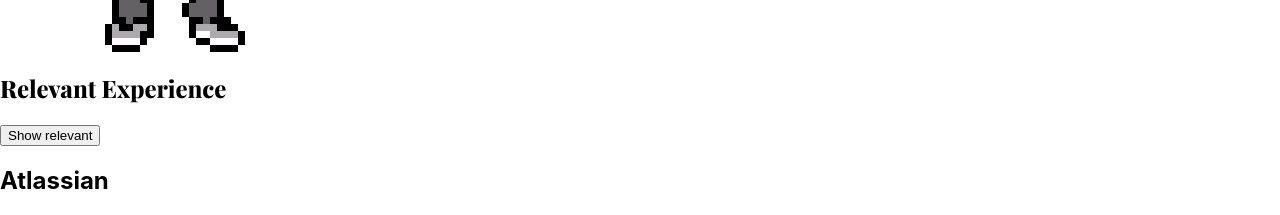
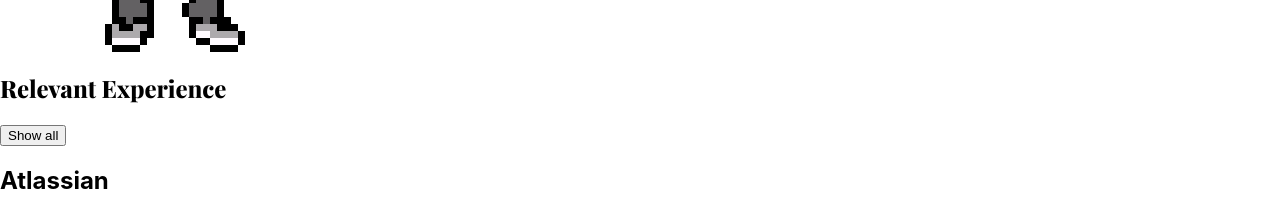
Before and after one commit to aluramh/my-portfolio, a Next.js app: page / in a window 1280 px wide. Shown: the part 4040-4255 px from the top of the page. Built offline with nearby package versions, Linux system fonts and the light colour scheme.

Commit message:
fix: footer and showAll button

```diff
--- a/components/sections/Experience/index.tsx
+++ b/components/sections/Experience/index.tsx
@@ -29,7 +29,7 @@
           )}
           onClick={() => setShowAll(!showAll)}
         >
-          {showAll ? 'Show all' : 'Show relevant'}
+          {showAll ? 'Show relevant' : 'Show all'}
         </button>
       </div>
 
--- a/components/sections/Footer.tsx
+++ b/components/sections/Footer.tsx
@@ -22,7 +22,7 @@
 
         <div
           className={clsx(
-            'tracking-wide font-extrabold text-2xl',
+            'tracking-wide font-extrabold text-3xl',
             'md:text-5xl sm:text-3xl headline-text',
             'transition-colors text-teal-800 hover:text-teal-900',
           )}
@@ -37,7 +37,7 @@
 
         <SocialRow />
 
-        <div className='text-sm text-teal-700'>
+        <div className='text-sm text-teal-700 opacity-50'>
           © {d.getFullYear()}, designed and developed by{' '}
           <span className='underline'>Alex Ramírez</span>
         </div>
```
